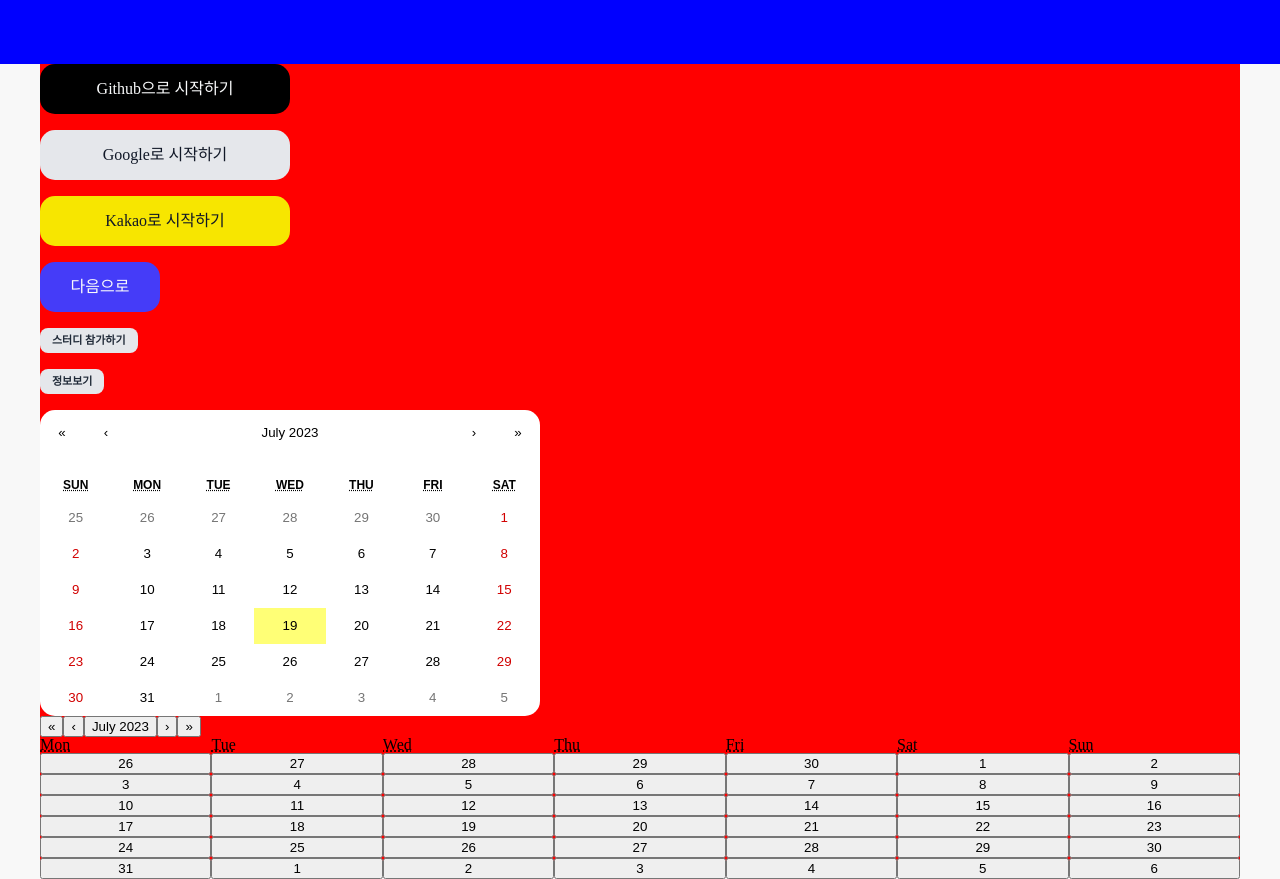
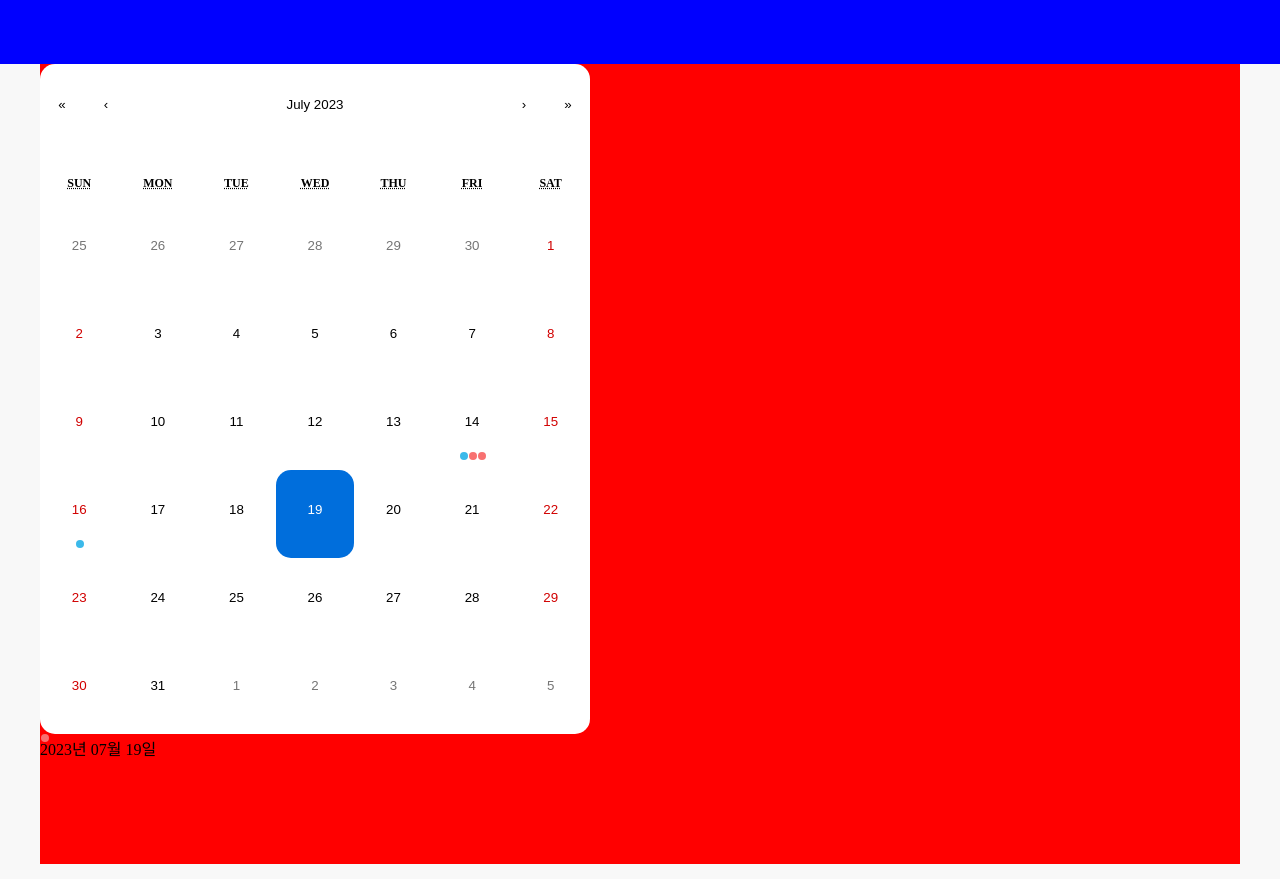
Before and after one commit to khkkhk4095/view-ing, a React (Create React App) app in the folder front/: page /login in a window 1280 px wide. Built offline with nearby package versions, Linux system fonts and the light colour scheme; a web font is replaced by a local one.

Commit message:
feat: Caledar 완성 및 기타 백업

```diff
--- a/front/package.json
+++ b/front/package.json
@@ -6,6 +6,7 @@
     "@testing-library/jest-dom": "^5.16.5",
     "@testing-library/react": "^13.4.0",
     "@testing-library/user-event": "^13.5.0",
+    "moment": "^2.29.4",
     "react": "^18.2.0",
     "react-calendar": "^4.4.0",
     "react-dom": "^18.2.0",
--- a/front/public/index.html
+++ b/front/public/index.html
@@ -14,7 +14,7 @@
       manifest.json provides metadata used when your web app is installed on a
       user's mobile device or desktop. See https://developers.google.com/web/fundamentals/web-app-manifest/
     -->
-    <link rel="manifest" href="%PUBLIC_URL%/manifest.json" />
+    <link rel="/manifest" href="%PUBLIC_URL%/manifest.json" />
     <!--
       Notice the use of %PUBLIC_URL% in the tags above.
       It will be replaced with the URL of the `public` folder during the build.
--- a/front/src/components/Common/Calendar.jsx
+++ b/front/src/components/Common/Calendar.jsx
@@ -1,16 +1,20 @@
 import styled from "styled-components";
 import ReactCalendar from "react-calendar";
+import { useState, useEffect } from "react";
+import moment from "moment"
+
 // import "react-calendar/dist/Calendar.css";
+import { FakeData } from './FakeData';
 
 const Container = styled.div`
   .react-calendar {
-  width: 500px;
+  width: 550px;
   max-width: 100%;
   background: white;
   /* border: 1px solid #a0a096; */
   border-radius: 15px;
-  font-family: Arial, Helvetica, sans-serif;
-  line-height: 1.125em;
+  /* font-family: Arial, Helvetica, sans-serif; */
+  line-height: 2.125em;
 }
 
 .react-calendar--doubleView {
@@ -43,12 +47,13 @@ const Container = styled.div`
 }
 
 .react-calendar button:enabled:hover {
+  border-radius: 15px;
   cursor: pointer;
 }
 
 .react-calendar__navigation {
   display: flex;
-  height: 44px;
+  height: 80px;
   margin-bottom: 1em;
 }
 
@@ -59,11 +64,13 @@ const Container = styled.div`
 
 .react-calendar__navigation button:disabled {
   background-color: #f0f0f0;
+  border-radius: 15px;
 }
 
 .react-calendar__navigation button:enabled:hover,
 .react-calendar__navigation button:enabled:focus {
   background-color: #e6e6e6;
+  border-radius: 15px;
 }
 
 .react-calendar__month-view__weekdays {
@@ -104,54 +111,127 @@ const Container = styled.div`
   padding: 10px 6.6667px;
   background: none;
   text-align: center;
-  line-height: 16px;
+  line-height: 60px; // 한 개의 사이즈
 }
 
 .react-calendar__tile:disabled {
   background-color: #f0f0f0;
+  border-radius: 15px;
 }
 
 .react-calendar__tile:enabled:hover,
 .react-calendar__tile:enabled:focus {
   background-color: #e6e6e6;
+  border-radius: 15px;
 }
 
 .react-calendar__tile--now {
   background: #ffff76;
+  border-radius: 15px;
 }
 
 .react-calendar__tile--now:enabled:hover,
 .react-calendar__tile--now:enabled:focus {
   background: #ffffa9;
+  border-radius: 15px;
 }
 
 .react-calendar__tile--hasActive {
   background: #76baff;
+  border-radius: 15px;
 }
 
 .react-calendar__tile--hasActive:enabled:hover,
 .react-calendar__tile--hasActive:enabled:focus {
   background: #a9d4ff;
+  border-radius: 15px;
 }
 
 .react-calendar__tile--active {
   background: #006edc;
   color: white;
+  border-radius: 15px;
 }
 
 .react-calendar__tile--active:enabled:hover,
 .react-calendar__tile--active:enabled:focus {
   background: #1087ff;
+  border-radius: 15px;
 }
 
 .react-calendar--selectRange .react-calendar__tile--hover {
   background-color: #e6e6e6;
+  border-radius: 15px;
 }
 `
 
+const DotContainer = styled.div`
+  display: flex;
+  height: 8px;
+  justify-content: center;
+`
+
+const Dot = styled.div`
+  height: 8px;
+  width: 8px;
+  background-color: #f87171;
+  border-radius: 50%;
+  margin-left: 1px;
+`
+const StudyDot = styled.div`
+  height: 8px;
+  width: 8px;
+  background-color: #3bb9ea;
+  border-radius: 50%;
+  margin-left: 1px;
+`
+
 export default function Calendar() {
+  const [value, onChange] = useState(new Date());
+  const [data, dataChange] = useState([]);
+  console.log(value) // value로 지금 클릭한 날짜를 확인한다. 응용을 위해 미리 설정.
+
+  // axios로 스터디원의 일정을 받아왔을 때!
+  useEffect(() => {
+    dataChange(FakeData)
+  },[])
+
+
 
   return <Container>
-    <ReactCalendar calendarType="gregory" />
+    <ReactCalendar
+      onChange={onChange}
+      value={value}
+      calendarType="gregory"
+      tileContent={({activeStartDate, date, view}) => {
+
+        const NewDots = []
+        const People = []
+
+
+        for (let i=0; i < data.length; i++) {
+          const schedule = data[i]
+          const dataReformatted = moment(schedule.started_at).format("YY-MM-DD")
+          const dateReformatted = moment(date).format("YY-MM-DD")
+
+
+          if (dataReformatted === dateReformatted) {
+            if (schedule.is_study_calendar) {
+              NewDots.push(<StudyDot key={i}></StudyDot>)
+            } else if (!(People.includes(schedule.author.id))) {
+              NewDots.push(<Dot key={i}></Dot>)
+              People.push(schedule.author.id)
+            }
+          }
+        }
+
+
+        return <DotContainer>
+          {NewDots}
+        </DotContainer>
+      }}
+    />
+    <Dot></Dot>
+    <h1>{moment(value).format("YYYY년 MM월 DD일")}</h1>
   </Container>
 }
--- /dev/null
+++ b/front/src/components/Common/FakeData.js
@@ -0,0 +1,62 @@
+export const FakeData = [
+	{
+		"id" : 1,
+		"description":"모의면접 1차",
+		"started_at":"2023-07-14 14:00",
+		"ended_at":"2023-07-14 16:00",
+		"is_study_calendar" : true,
+		"author":{
+		}
+	},
+	{
+		"id" : 2,
+		"description":"모의면접 2차",
+		"started_at":"2023-07-16 14:00",
+		"ended_at":"2023-07-16 16:00",
+		"is_study_calendar" : true,
+		"author":{
+		}
+	},
+	{
+		"id" : 3,
+		"description":"이 날은 잠자는 날",
+		"started_at":"2023-07-14 14:00",
+		"ended_at":"2023-07-14 16:00",
+		"is_study_calendar" : false,
+		"author":{
+			"id":1,
+			"nickname":"배고파요",
+			"hat":"모자",
+			"character":"rabbit",
+			"background":"green"
+		}
+	},
+	{
+		"id" : 4,
+		"description":"이 날은 잠자는 날",
+		"started_at":"2023-07-14 14:00",
+		"ended_at":"2023-07-14 16:00",
+		"is_study_calendar" : false,
+		"author":{
+			"id":1,
+			"nickname":"배고파요",
+			"hat":"모자",
+			"character":"rabbit",
+			"background":"green"
+		}
+	},
+	{
+		"id" : 5,
+		"description":"이 날은 잠자는 날",
+		"started_at":"2023-07-14 14:00",
+		"ended_at":"2023-07-14 16:00",
+		"is_study_calendar" : false,
+		"author":{
+			"id":2,
+			"nickname":"배고파요",
+			"hat":"모자",
+			"character":"rabbit",
+			"background":"green"
+		}
+	},
+]
--- a/front/src/components/Common/TimeBar.jsx
+++ b/front/src/components/Common/TimeBar.jsx
@@ -0,0 +1,4 @@
+export default function TimeBar () {
+
+  return <></>
+}
--- a/front/src/pages/Login.jsx
+++ b/front/src/pages/Login.jsx
@@ -3,6 +3,7 @@ import GoogleButton from "../components/Button/GoogleButton";
 import KakaoButton from "../components/Button/KakaoButton";
 import MainButton from "../components/Button/MainButton";
 import Calendar from "../components/Common/Calendar";
+import TimeBar from "../components/Common/TimeBar";
 import SubButton from "./../components/Button/SubButton";
 import ReactCalendar from "react-calendar";
 
@@ -10,7 +11,7 @@ import ReactCalendar from "react-calendar";
 export default function Login() {
   return (
     <>
-      <GithubButton></GithubButton>
+      {/* <GithubButton></GithubButton>
       <br />
       <GoogleButton></GoogleButton>
       <br />
@@ -21,9 +22,10 @@ export default function Login() {
       <SubButton content="스터디 참가하기"></SubButton>
       <br />
       <SubButton content="정보보기"></SubButton>
-      <br />
+      <br /> */}
       <Calendar></Calendar>
-      <ReactCalendar></ReactCalendar>
+      {/* <ReactCalendar></ReactCalendar> */}
+      <TimeBar></TimeBar>
     </>
   );
 }
```
Also changed, not shown: 1 other file (tests, documents, lock files or other folders).
